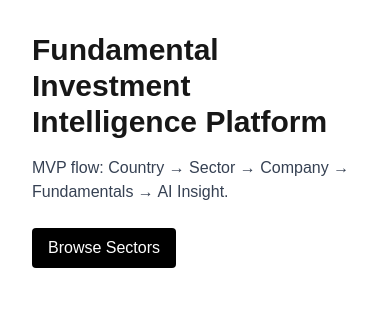
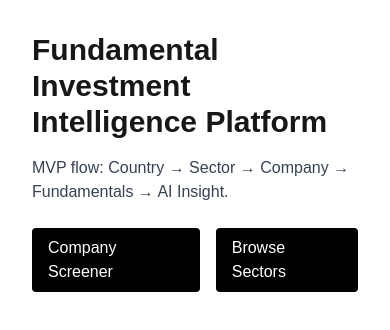
Before and after one commit to shepytk/popudo-investhelper, a Next.js app in the folder apps/web/: page / in a window 390 px wide. Shown: the top 330 px of the page. Built offline with nearby package versions, Linux system fonts and the light colour scheme.

Commit message:
feat(p3): link mobile-friendly screener from landing page

```diff
--- a/apps/web/src/app/page.tsx
+++ b/apps/web/src/app/page.tsx
@@ -8,6 +8,7 @@ export default function Home() {
         MVP flow: Country → Sector → Company → Fundamentals → AI Insight.
       </p>
       <div className="mt-6 flex gap-4">
+        <Link className="rounded bg-black px-4 py-2 text-white" href="/screen">Company Screener</Link>
         <Link className="rounded bg-black px-4 py-2 text-white" href="/sectors">
           Browse Sectors
         </Link>
```
